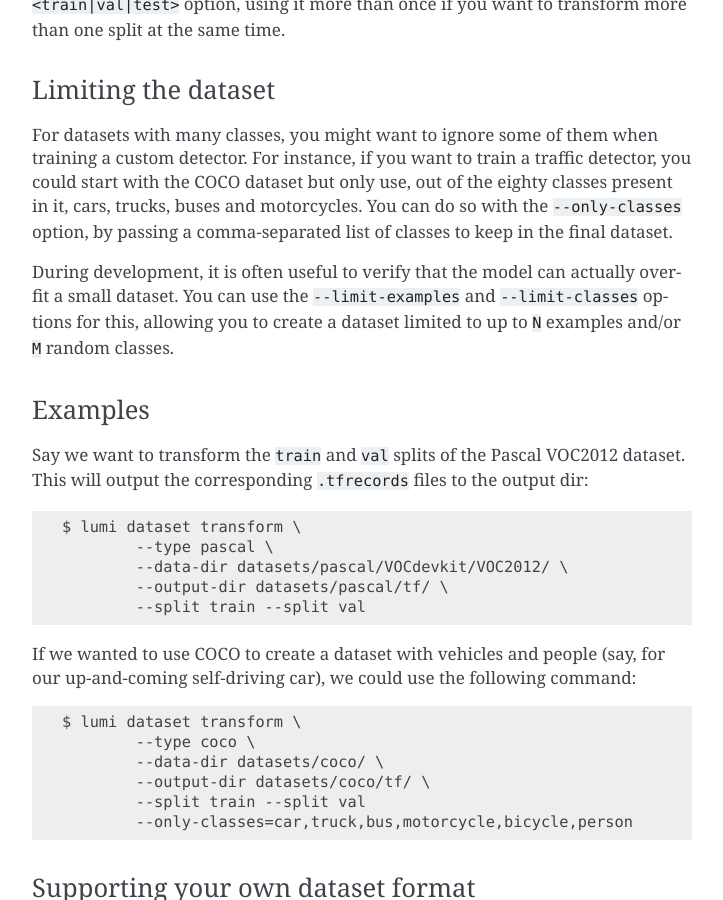
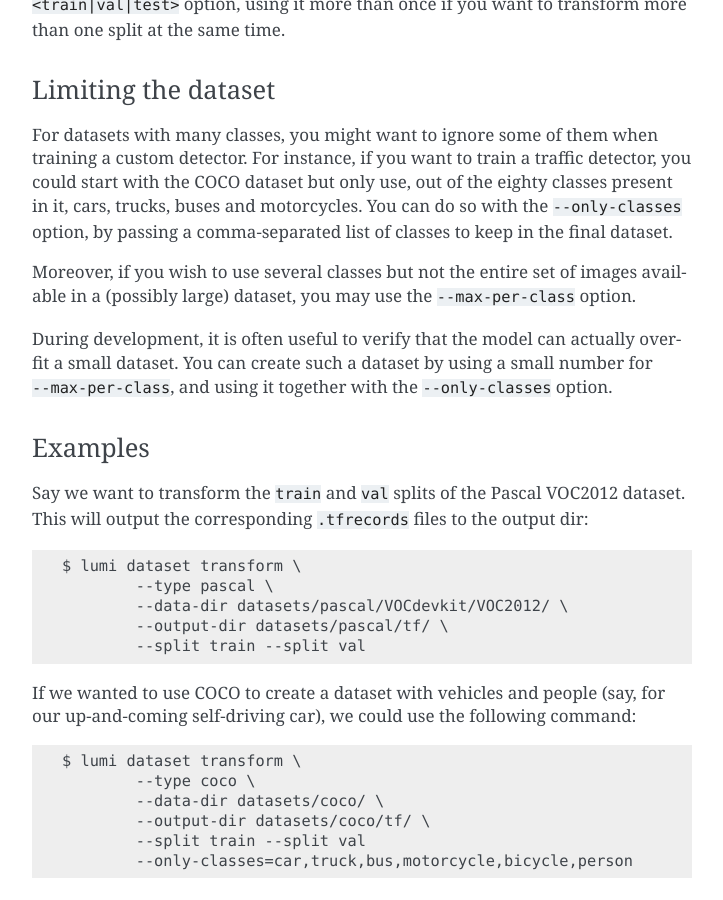
Before and after one commit to tryolabs/luminoth, a Sphinx documentation site: the page built from docs/usage/dataset.rst, in a window 1280 px wide and 900 px high, scrolled down 1202 px. Shown: the whole window, without its empty margins (388-1111 px from the left). Built offline with Sphinx 7.4.7, drawn with Linux system fonts in a browser that asks for light colours.

Commit message:
Update docs.

```diff
--- a/docs/usage/dataset.rst
+++ b/docs/usage/dataset.rst
@@ -70,10 +70,13 @@ classes present in it, cars, trucks, buses and motorcycles. You can do so with
 the ``--only-classes`` option, by passing a comma-separated list of classes to
 keep in the final dataset.
 
-During development, it is often useful to verify that the model can actually
-overfit a small dataset. You can use the ``--limit-examples`` and
-``--limit-classes`` options for this, allowing you to create a dataset limited
-to up to ``N`` examples and/or ``M`` random classes.
+Moreover, if you wish to use several classes but not the entire set of images
+available in a (possibly large) dataset, you may use the ``--max-per-class``
+option.
+
+During development, it is often useful to verify that the model can actually overfit a
+small dataset. You can create such a dataset by using a small number for
+``--max-per-class``, and using it together with the ``--only-classes`` option.
 
 Examples
 ^^^^^^^^
```
